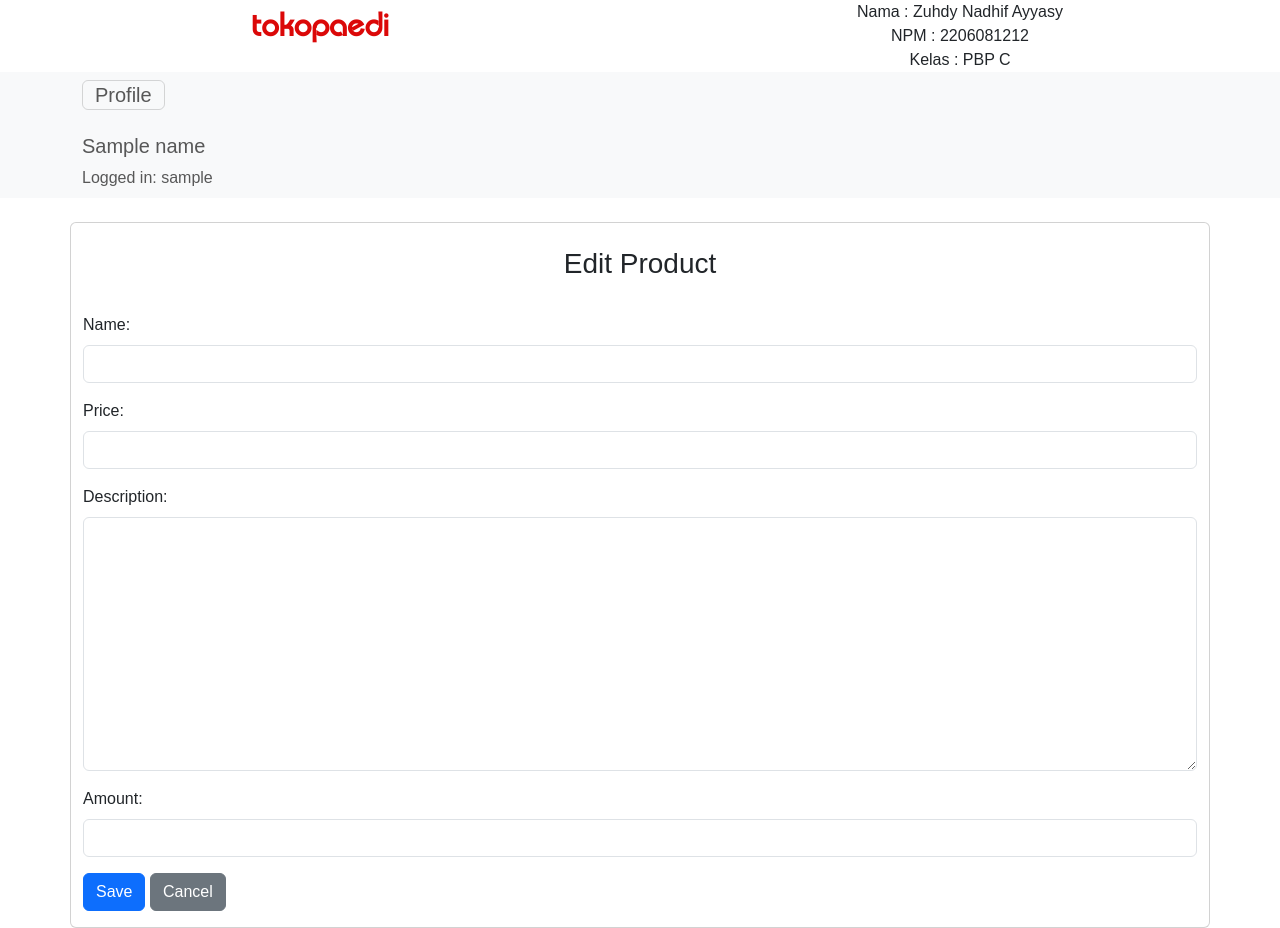
After one commit to zuhdynadhif/tokopaedi, a Django app: template main/templates/main/edit_product.html in a window 1280 px wide, after a click on "Profile". The commit adds this page. Run offline with Django 4.2, Linux system fonts and the light colour scheme; tables that the repository leaves empty hold one stand-in row (values such as "Sample post"); the template is opened without the code that fills it: values that come from a table or form of the project are taken from there, most other values are stand-ins (such as "Sample title", 1, 10 or a date in 2020).

Commit message:
feat (main): add edit product
user can edit the relevant product

```diff
--- /dev/null
+++ b/main/templates/main/edit_product.html
@@ -0,0 +1,42 @@
+{% extends 'base.html' %}
+
+{% load static %}
+
+{% block content %}
+<nav class="navbar bg-body-tertiary">
+    <div class="container">
+        <button class="navbar-toggler" type="button" data-bs-toggle="collapse" data-bs-target="#navbarText" aria-controls="navbarText" aria-expanded="false" aria-label="Toggle navigation">
+            <span>Profile</span>
+        </button>
+        <div class="collapse navbar-collapse" id="navbarText">
+            <br>
+            <span class="navbar-text">
+                <h5>{{ name }}</h5>
+            </span>
+            <span class="navbar-text">
+                Logged in: {{ last_login }}
+            </span>
+        </div>
+    </div>
+</nav>
+<br>
+<div class="container card">
+    <!-- Tugas 5: styling add new product-->
+    <br>
+    <h3 class="text-center">Edit Product</h3>
+    <br>
+    <form method="POST">
+        {% csrf_token %}
+        <div class="form-group">
+            {% for field in form %}
+                <div class="mb-3">
+                    <label for="{{ field.id_for_label }}" class="form-label">{{ field.label_tag }}</label>
+                    {{ field }}
+                </div>
+            {% endfor %}
+        </div>
+        <input type="submit" class="btn btn-primary mb-3" value="Save">
+        <a type="button" href="/" class="btn btn-secondary mb-3" >Cancel</a>
+    </form>
+</div>
+{% endblock %}
--- a/main/urls.py
+++ b/main/urls.py
@@ -6,6 +6,8 @@ app_name = 'main'
 
 # url untuk mengakses app main
 urlpatterns = [
+    # --- tugas 5 ---
+    path('edit-product/<int:product_id>/', views.edit_product, name='edit_product'),
     # --- tugas 4 ---
     path('register/', views.register, name='register'),
     path('login/', views.login_user, name='login'),
```
Also changed, not shown: main/templates/main/main.html (+5 -35 lines), main/views.py (+28 -1 lines).
